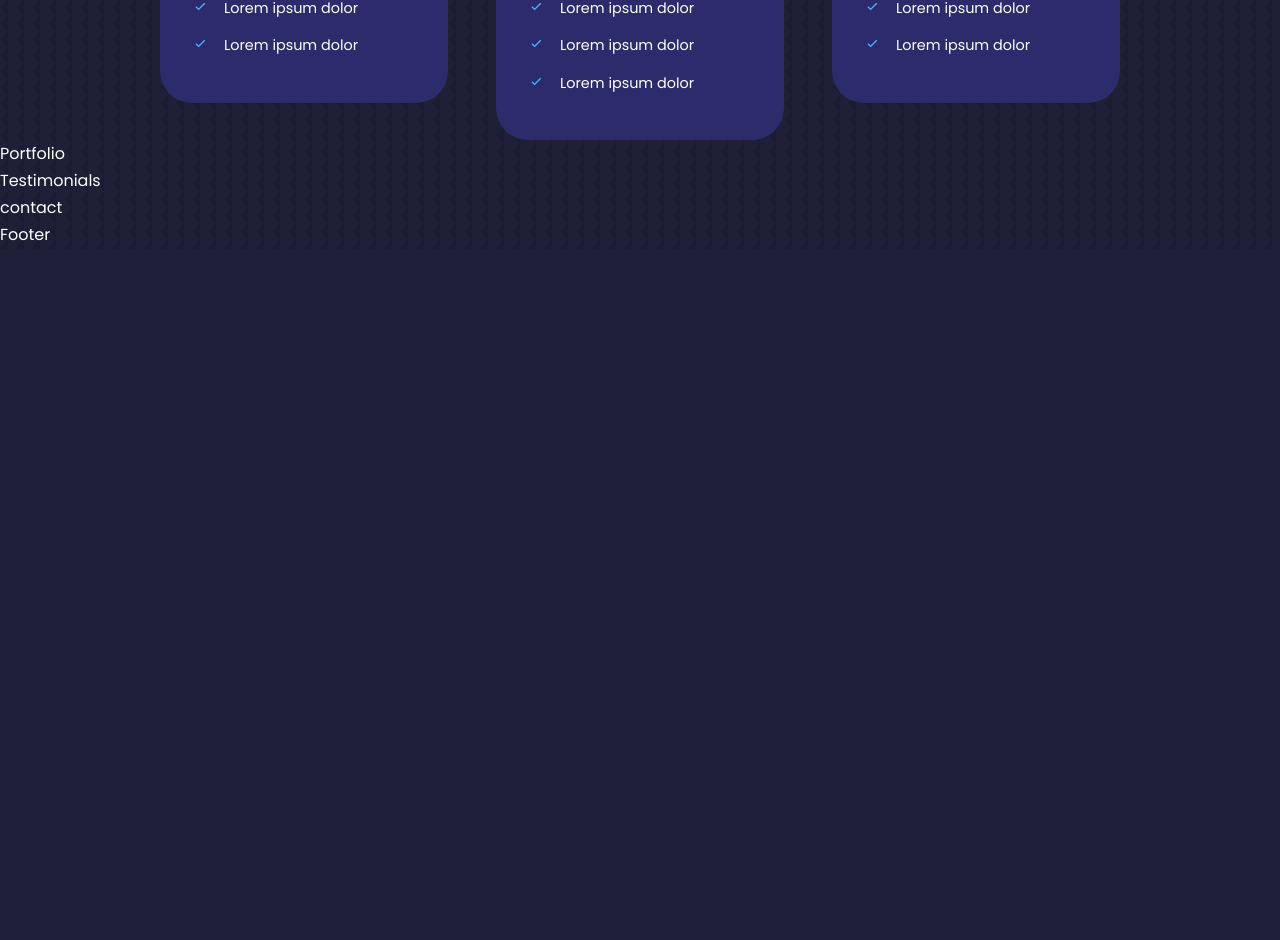
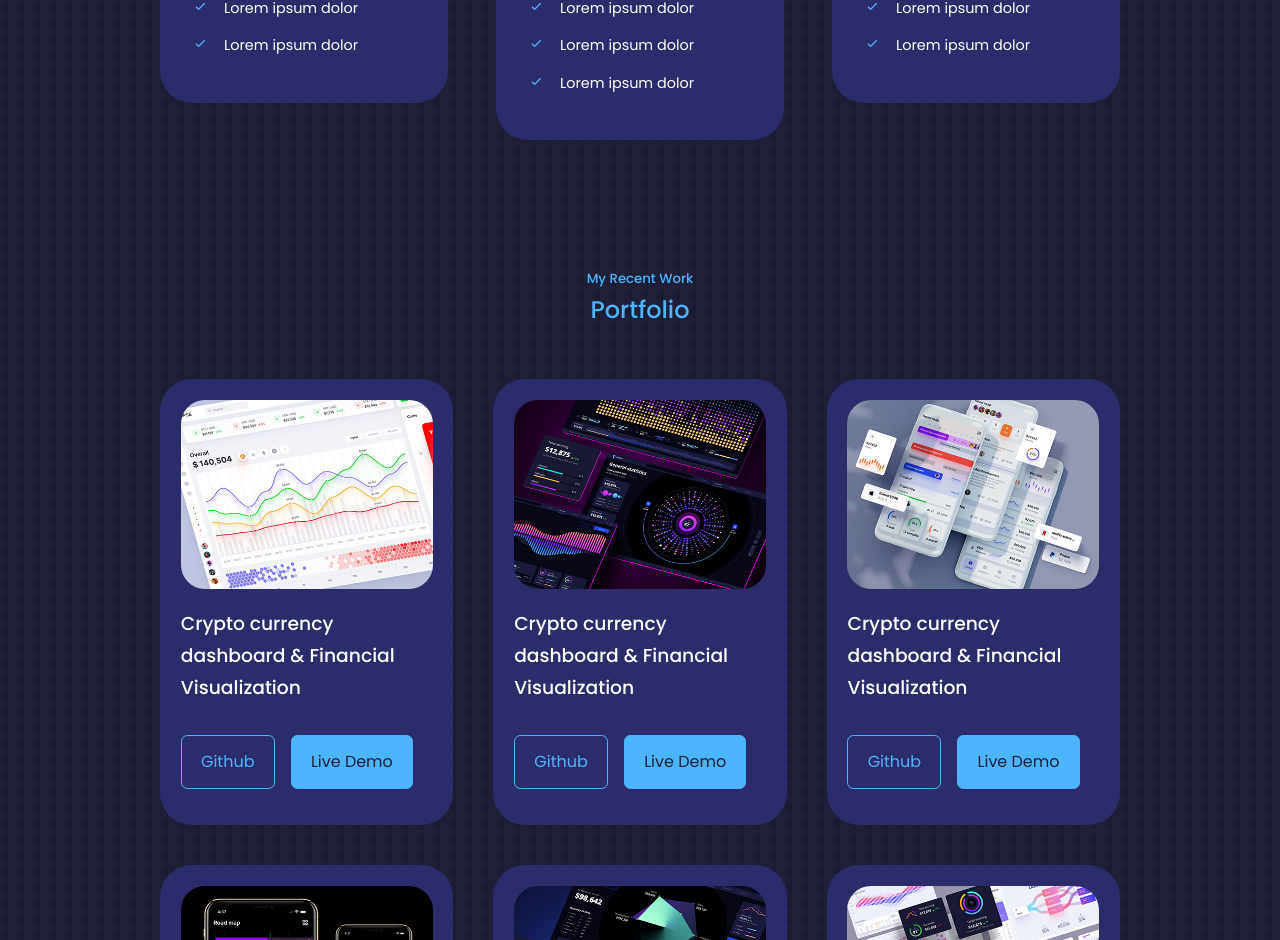
Before and after one commit to tribanj/newPortfolioDesign, a React (Create React App) app: page / in a window 1280 px wide. Shown: the part 2657-3597 px from the top of the page. Before the commit the page ends 2906 px from the top, so only its background shows below. Built offline with nearby package versions, Linux system fonts and the light colour scheme.

Commit message:
project section complete

```diff
--- a/src/components/portfolio/Portfolio.jsx
+++ b/src/components/portfolio/Portfolio.jsx
@@ -1,9 +1,96 @@
-import React from 'react'
-import './portfolio.css'
+import React from "react";
+import "./portfolio.css";
+
+import IMG1 from "../../assets/portfolio1.jpg";
+import IMG2 from "../../assets/portfolio2.jpg";
+import IMG3 from "../../assets/portfolio3.jpg";
+import IMG4 from "../../assets/portfolio4.jpg";
+import IMG5 from "../../assets/portfolio5.png";
+import IMG6 from "../../assets/portfolio6.jpg";
+
+const data = [
+  {
+    id: 1,
+    image: IMG1,
+    title: "Crypto currency dashboard & Financial Visualization",
+    github: "https://github.com/tribanj/restaurant",
+    demo: "https://github.com/tribanj/restaurant",
+  },
+  {
+    id: 2,
+    image: IMG2,
+    title: "Crypto currency dashboard & Financial Visualization",
+    github: "https://github.com/tribanj/restaurant",
+    demo: "https://github.com/tribanj/restaurant",
+  },
+  {
+    id: 3,
+    image: IMG3,
+    title: "Crypto currency dashboard & Financial Visualization",
+    github: "https://github.com/tribanj/restaurant",
+    demo: "https://github.com/tribanj/restaurant",
+  },
+  {
+    id: 4,
+    image: IMG4,
+    title: "Crypto currency dashboard & Financial Visualization",
+    github: "https://github.com/tribanj/restaurant",
+    demo: "https://github.com/tribanj/restaurant",
+  },
+  {
+    id: 5,
+    image: IMG5,
+    title: "Crypto currency dashboard & Financial Visualization",
+    github: "https://github.com/tribanj/restaurant",
+    demo: "https://github.com/tribanj/restaurant",
+  },
+  {
+    id: 6,
+    image: IMG6,
+    title: "Crypto currency dashboard & Financial Visualization",
+    github: "https://github.com/tribanj/restaurant",
+    demo: "https://github.com/tribanj/restaurant",
+  },
+  {
+    id: 7,
+    image: IMG6,
+    title: "Crypto currency dashboard & Financial Visualization",
+    github: "https://github.com/tribanj/restaurant",
+    demo: "https://github.com/tribanj/restaurant",
+  },
+];
+
 const Portfolio = () => {
   return (
-    <div>Portfolio</div>
-  )
-}
+    <section id="portfolio">
+      <h5>My Recent Work</h5>
+      <h2>Portfolio</h2>
 
-export default Portfolio
+      <div className="container portfolio__container">
+        {data.map(({ id, image, title, github, demo }) => {
+          return (
+            <article key={id} className="portfolio__item">
+              <div className="portfolio__item-image">
+                <img src={image} alt={title} />
+              </div>
+              <h3>{title}</h3>
+              <div className="portfolio__item-cta">
+                <a href={github} className="btn" target="_blank" rel="noreferrer">
+                  Github
+                </a>
+                <a
+                  href={demo}
+                  className="btn btn-primary" target="_blank" rel="noreferrer"
+                >
+                  Live Demo
+                </a>
+              </div>
+            </article>
+          );
+        })}
+      </div>
+    </section>
+  );
+};
+
+export default Portfolio;
--- a/src/components/portfolio/portfolio.css
+++ b/src/components/portfolio/portfolio.css
@@ -0,0 +1,46 @@
+.portfolio__container{
+    display: grid;
+    grid-template-columns: repeat(3, 1fr);
+    gap: 2.5rem;
+
+}
+.portfolio__item{
+    background: var(--color-bg-variant);
+    padding: 1.3rem;
+    border-radius: 2rem;
+    border: 1ps solid transparent;
+    transition: var(--transition);
+}
+.portfolio__item:hover{
+    border-color: var(--color-primary-variant);
+    background: transparent;
+}
+
+.portfolio__item-image{
+    border-radius:1.5rem ;
+    overflow: hidden;
+}
+
+.portfolio__item h3{
+    margin: 1.2rem 0 2rem;
+}
+
+.portfolio__item-cta{
+  display: flex;
+  gap: 1rem;
+  margin-bottom: 1rem;
+}
+
+@media screen and (max-width:1024px) {
+    .portfolio__container{
+        grid-template-columns: 1fr 1fr;
+        gap: 1.2rem;
+    }
+}
+@media screen and (max-width:600px) {
+    .portfolio__container{
+        grid-template-columns: 1fr;
+        gap: 1rem
+        ;
+    }
+}
```
